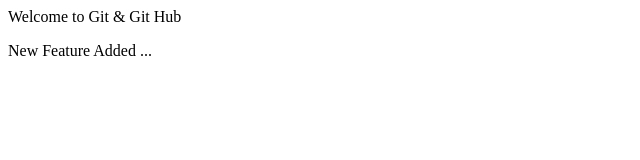
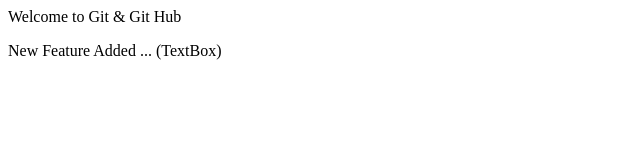
Before and after one commit to NikhilGovekar/FinalRepo, a plain HTML site: page Index.html in a window 1280 px wide. Shown: the full height of the page, 0-640 px from the left. Drawn offline with Linux system fonts and the light colour scheme.

Commit message:
TextBox Added

```diff
--- a/Index.html
+++ b/Index.html
@@ -1,2 +1,2 @@
 <p>Welcome to Git & Git Hub</p>
-<p>New Feature Added ... </p>
+<p>New Feature Added ... (TextBox)</p>
```
